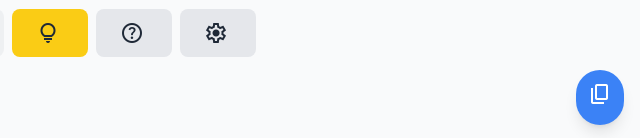
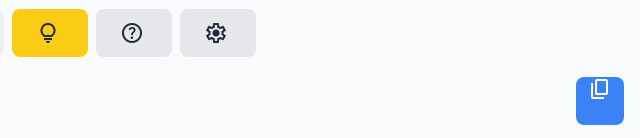
Before and after one commit to didam00/queens, a plain HTML site: page index.html in a window 1280 px wide. Shown: the part 659-797 px from the top of the page, 640-1280 px from the left. Drawn offline with nearby package versions, Linux system fonts and the light colour scheme; a web font is replaced by a local one.

Commit message:
index.html 업데이트

```diff
--- a/index.html
+++ b/index.html
@@ -155,7 +155,7 @@
 
   <!-- 내보내기 버튼 -->
   <button id="export-btn" aria-label="현재 보드 내보내기"
-    class="fixed bottom-4 right-4 bg-blue-500 text-white p-3 rounded-full shadow-lg hover:bg-blue-600 dark:bg-blue-600 dark:hover:bg-blue-700 z-50">
+    class="fixed bottom-4 right-4 bg-blue-500 text-white rounded-lg z-50 flex justify-center align-center w-12 h-12">
     <span class="material-symbols-outlined">content_copy</span>
   </button>
 
```
